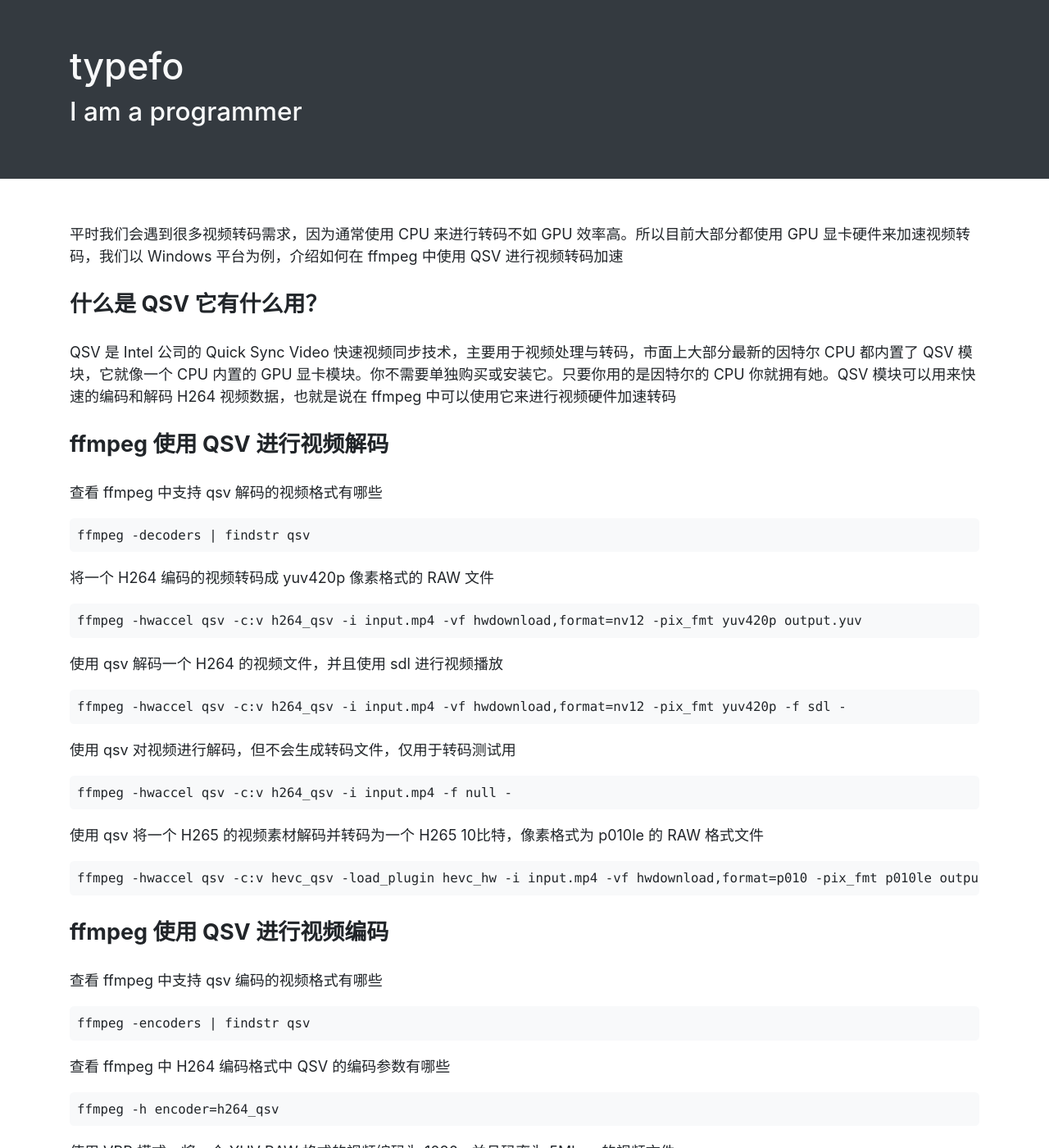
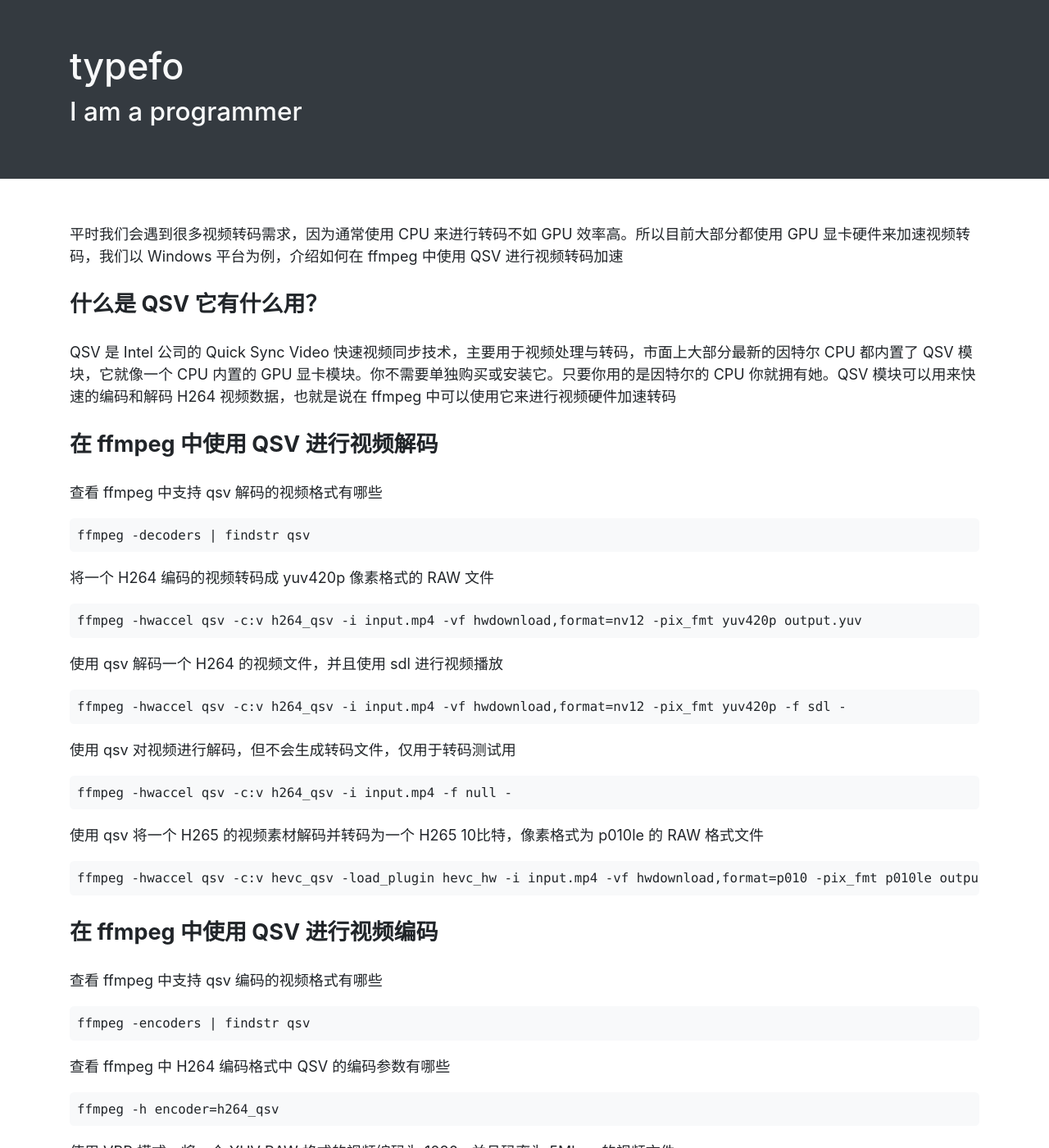
Before and after one commit to ehsud/blog, a Jekyll site: the page built from ffmpeg/ffmpeg-qsv-transcoding.md, in a window 1280 px wide and 1400 px high. Shown: the whole window at 82% size. Built offline with Jekyll 4.4.1, drawn with Linux system fonts in a browser that asks for light colours.

Commit message:
Update some document

```diff
--- a/ffmpeg/ffmpeg-qsv-transcoding.md
+++ b/ffmpeg/ffmpeg-qsv-transcoding.md
@@ -12,7 +12,7 @@ tags: [ffmpeg, intel, windows]
 
 QSV 是 Intel 公司的 Quick Sync Video 快速视频同步技术，主要用于视频处理与转码，市面上大部分最新的因特尔 CPU 都内置了 QSV 模块，它就像一个 CPU 内置的 GPU 显卡模块。你不需要单独购买或安装它。只要你用的是因特尔的 CPU 你就拥有她。QSV 模块可以用来快速的编码和解码 H264 视频数据，也就是说在 ffmpeg 中可以使用它来进行视频硬件加速转码
 
-### ffmpeg 使用 QSV 进行视频解码
+### 在 ffmpeg 中使用 QSV 进行视频解码
 
 查看 ffmpeg 中支持 qsv 解码的视频格式有哪些
 
@@ -34,7 +34,7 @@ QSV 是 Intel 公司的 Quick Sync Video 快速视频同步技术，主要用于
 
     ffmpeg -hwaccel qsv -c:v hevc_qsv -load_plugin hevc_hw -i input.mp4 -vf hwdownload,format=p010 -pix_fmt p010le output.yuv
 
-### ffmpeg 使用 QSV 进行视频编码
+### 在 ffmpeg 中使用 QSV 进行视频编码
 
 查看 ffmpeg 中支持 qsv 编码的视频格式有哪些
 
```
